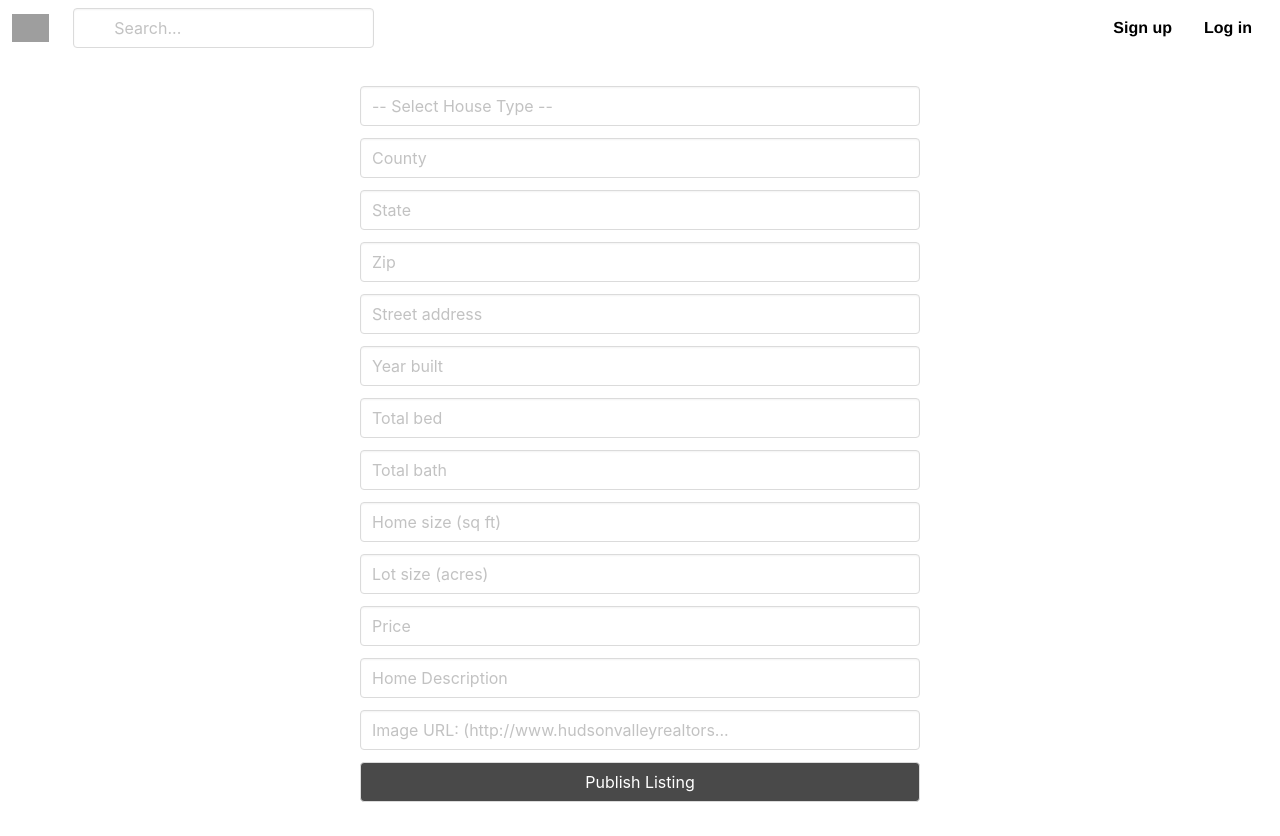
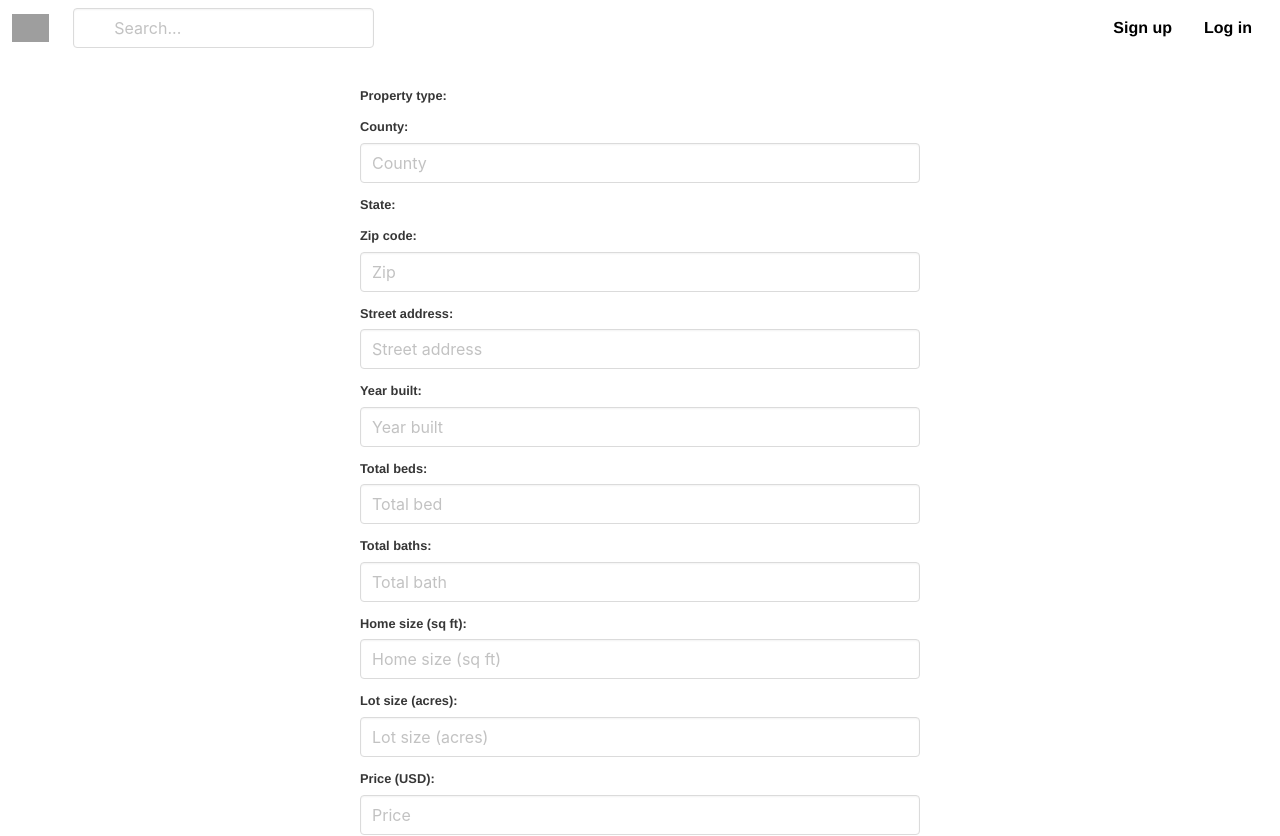
Before and after one commit to infiniteloom/project4-frontend, a Vue app: page /#/newlisting in a window 1280 px wide. Shown: the top 836 px of the page. Built offline with nearby package versions, Linux system fonts and the light colour scheme; grey boxes are pictures that could not be loaded.

Commit message:
creating select menus for state, beds, baths and house type. Testing for $attrs conditions to hide/show different buttons for the edit/create form.

```diff
--- a/src/components/Houseinfo.vue
+++ b/src/components/Houseinfo.vue
@@ -62,7 +62,7 @@ export default {
 }
 .house-info-image{
     width: 100%;
-    max-width: 300px;
+    max-width: 350px;
 }
 .house-info{
     padding-top: 5px;
--- a/src/views/CreateListing.vue
+++ b/src/views/CreateListing.vue
@@ -1,7 +1,10 @@
 <template>
 <div>
     <div class="create-listing-container">
-        <select class="input" v-if="$attrs.isCreateListing" $name="category_id" @change="onChange($event)">
+
+        <!-- House type (Select Menu)-->
+        <b-field  class="create-edit-fields" label="Property type:">
+            <select class="input" v-if="$attrs.isCreateListing" name="housetype" @change="selectType($event)">
                 <option class="input">{{placeholder.type}}</option>
                 <option value="Single Family">Single Family</option>
                 <option value="Condominium">Condominium</option>
@@ -9,47 +12,135 @@
                 <option value="Land">Land</option>
                 <option value="Apartment">Apartment</option>
             </select>
-        <b-field>
+        </b-field>
+
+        <!-- House type (Input Field)-->
+        <!-- <b-field v-if="$attrs.isEditListing" class="create-edit-fields" label="House type:">
             <b-input :placeholder="placeholder.type" v-model="newListing.type" type="text"></b-input>
-        </b-field>
-        <b-field>
+        </b-field> -->
+
+        <!-- County -->
+        <b-field class="create-edit-fields" label="County:">
             <b-input :placeholder="placeholder.county" v-model="newListing.county" type="text"></b-input>
         </b-field>
-        <b-field>
-            <b-input :placeholder="placeholder.state" v-model="newListing.state" type="text"></b-input>
+
+        <!-- State (Select Menu)-->
+        <b-field  class="create-edit-fields" label="State:">
+            <!-- <b-input v-if="$attrs.isEditListing" :placeholder="placeholder.state" v-model="newListing.state" type="text"></b-input> -->
+            <select class="input" v-if="$attrs.isCreateListing" name="state" @change="selectState($event)">
+                <option class="input">{{placeholder.state}}</option>
+                <option value="AL">Alabama</option>
+                <option value="AK">Alaska</option>
+                <option value="AZ">Arizona</option>
+                <option value="AR">Arkansas</option>
+                <option value="CA">California</option>
+                <option value="CO">Colorado</option>
+                <option value="CT">Connecticut</option>
+                <option value="DE">Delaware</option>
+                <option value="DC">District of Columbia</option>
+                <option value="FL">Florida</option>
+                <option value="GA">Georgia</option>
+                <option value="HI">Hawaii</option>
+                <option value="ID">Idaho</option>
+                <option value="IL">Illinois</option>
+                <option value="IN">Indiana</option>
+                <option value="IA">Iowa</option>
+                <option value="KS">Kansas</option>
+                <option value="KY">Kentucky</option>
+                <option value="LA">Louisiana</option>
+                <option value="ME">Maine</option>
+                <option value="MD">Maryland</option>
+                <option value="MA">Massachusetts</option>
+                <option value="MI">Michigan</option>
+                <option value="MN">Minnesota</option>
+                <option value="MS">Mississippi</option>
+                <option value="MO">Missouri</option>
+                <option value="MT">Montana</option>
+                <option value="NE">Nebraska</option>
+                <option value="NV">Nevada</option>
+                <option value="NH">New Hampshire</option>
+                <option value="NJ">New Jersey</option>
+                <option value="NM">New Mexico</option>
+                <option value="NY">New York</option>
+                <option value="NC">North Carolina</option>
+                <option value="ND">North Dakota</option>
+                <option value="OH">Ohio</option>
+                <option value="OK">Oklahoma</option>
+                <option value="OR">Oregon</option>
+                <option value="PA">Pennsylvania</option>
+                <option value="RI">Rhode Island</option>
+                <option value="SC">South Carolina</option>
+                <option value="SD">South Dakota</option>
+                <option value="TN">Tennessee</option>
+                <option value="TX">Texas</option>
+                <option value="UT">Utah</option>
+                <option value="VT">Vermont</option>
+                <option value="VA">Virginia</option>
+                <option value="WA">Washington</option>
+                <option value="WV">West Virginia</option>
+                <option value="WI">Wisconsin</option>
+                <option value="WY">Wyoming</option>
+            </select>
         </b-field>
-        <b-field>
+
+        <!-- Zip code -->
+        <b-field  class="create-edit-fields" label="Zip code:">
             <b-input :placeholder="placeholder.zip" v-model="newListing.zip" type="text"></b-input>
         </b-field>
-        <b-field>
+
+        <!-- Street address -->
+        <b-field  class="create-edit-fields" label="Street address:">
             <b-input :placeholder="placeholder.street" v-model="newListing.street" type="text"></b-input>
         </b-field>
-        <b-field>
+
+        <!-- Year Built -->
+        <b-field  class="create-edit-fields" label="Year built:">
             <b-input :placeholder="placeholder.year_built" v-model="newListing.year_built" type="text"></b-input>
         </b-field>
-        <b-field>
+
+        <!-- Total beds -->
+        <b-field  class="create-edit-fields" label="Total beds:">
             <b-input :placeholder="placeholder.bed" v-model="newListing.bed" type="text"></b-input>
         </b-field>
-        <b-field>
+
+        <!-- Total baths -->
+        <b-field  class="create-edit-fields" label="Total baths:">
             <b-input :placeholder="placeholder.bath" v-model="newListing.bath" type="text"></b-input>
         </b-field>
-        <b-field>
-            <b-input placeholder="Home size (sq ft)" v-model="newListing.home_size" type="text"></b-input>
+
+        <!-- Home Size  -->
+        <b-field  class="create-edit-fields" label="Home size (sq ft):">
+            <b-input :placeholder="placeholder.home_size" v-model="newListing.home_size" type="text"></b-input>
         </b-field>
-        <b-field>
-            <b-input placeholder="Lot size (acres)" v-model="newListing.lot_size" type="text"></b-input>
+
+        <!-- Lot Size -->
+        <b-field  class="create-edit-fields" label="Lot size (acres):">
+            <b-input :placeholder="placeholder.lot_size" v-model="newListing.lot_size" type="text"></b-input>
         </b-field>
-        <b-field>
-            <b-input placeholder="Price" v-model="newListing.price" type="text"></b-input>
+
+        <!-- Home Price -->
+        <b-field  class="create-edit-fields" label="Price (USD):">
+            <b-input :placeholder="placeholder.price" v-model="newListing.price" type="text"></b-input>
         </b-field>
-        <b-field>
-            <b-input placeholder="Home Description" v-model="newListing.description" type="text"></b-input>
+
+        <!-- Home Description -->
+        <b-field  class="create-edit-fields" label="Description:">
+            <b-input :placeholder="placeholder.description" v-model="newListing.description" type="text"></b-input>
         </b-field>
-        <b-field>
-            <b-input placeholder="Image URL: (http://www.hudsonvalleyrealtors..." v-model="newListing.image1" type="text"></b-input>
+
+        <!-- Image URL -->
+        <b-field  class="create-edit-fields" label="Image URL:">
+            <b-input :placeholder="placeholder.image1" v-model="newListing.image1" type="text"></b-input>
         </b-field>
-        <div class="form-button-container">
-             <b-button @click="createNewListing">Publish Listing</b-button>
+
+        <!-- Edit button -->
+        <div class="form-button-container" v-if="$attrs.isCreateListing">
+             <b-button @click="createNewListing">Publish listing</b-button>
+        </div>
+
+        <!-- Create button -->
+        <div class="form-button-container" v-if="$attrs.isEditListing">
+             <b-button @click="editListing">Publish changes</b-button>
         </div>
     </div>
 </div>
@@ -78,10 +169,10 @@ export default {
                 realtor : 2,
             },
             placeholder: {
-                type: '-- Select House Type --',
+                type: '-- Select Property Type --',
                 city: 'City ',
                 county: 'County ',
-                state: 'State ',
+                state: '-- Select State --',
                 zip : 'Zip ',
                 street : 'Street address',
                 year_built : 'Year built',
@@ -98,30 +189,33 @@ export default {
     },
     mounted: function() {
         if(this.$attrs.isEditListing){
-            console.log('this is the listing we want to edit: ', this.$attrs.singleListingInfo.lot_size)
-
+            // console.log('this is the listing we want to edit: ', this.$attrs.singleListingInfo.lot_size)
             let singleListing = this.$attrs.singleListingInfo
-            console.log('this is single listing stuff', singleListing.lot_size.toString())
-            this.placeholder.type= 'House type: ' + singleListing.type,
-            this.placeholder.city += ': ' + singleListing.city,
-            this.placeholder.county += ': ' + singleListing.county,
-            this.placeholder.state += ': ' + singleListing.state,
-            this.placeholder.zip += ': ' + singleListing.zip,
-            this.placeholder.street += ': ' + singleListing.street,
-            this.placeholder.year_built += ': ' + singleListing.year_built,
-            this.placeholder.bed += ': ' +  singleListing.bed.toString()
-            this.placeholder.bath += ': ' +  singleListing.bath.toString()
-            this.placeholder.home_size = ': ' + singleListing.home_size.toString() + 'sq ft',
+            // console.log('this is single listing stuff', singleListing.lot_size.toString())
+            this.placeholder.type= singleListing.type,
+            this.placeholder.city = singleListing.city,
+            this.placeholder.county = singleListing.county,
+            this.placeholder.state = singleListing.state,
+            this.placeholder.zip = singleListing.zip,
+            this.placeholder.street = singleListing.street,
+            this.placeholder.year_built = singleListing.year_built,
+            this.placeholder.bed = singleListing.bed.toString()
+            this.placeholder.bath = singleListing.bath.toString()
+            this.placeholder.home_size = singleListing.home_size.toString(),
             this.placeholder.lot_size = singleListing.lot_size.toString(),
-            this.placeholder.price += ': $' + singleListing.price.toString(),
-            this.placeholder.description =  singleListing.description,
+            this.placeholder.price = singleListing.price.toString(),
+            this.placeholder.description = singleListing.description,
             this.placeholder.image1 = singleListing.image1
         }
     },
     methods:{
-        onChange(event) {
-            console.log(event.target.value)
+        selectType(event) {
+            // console.log(event.target.value)
             this.newListing.type = event.target.value
+        },
+        selectState: function(event){
+            // console.log(event.target.value)
+            this.newListing.state = event.target.value
         },
         handleLogin: function(){
             fetch(`${this.$URL}/auth/users/login/`, {
@@ -142,9 +236,6 @@ export default {
             })
         },
         createNewListing: function(){
-            // console.log('this is the url in create new listing ', this.$URL)
-            // console.log('this is the token in create new listing ', this.$route.query.user.token)
-
             fetch(`${this.$URL}/api/listings/`, {
                 method: 'POST',
                 headers:{
@@ -178,7 +269,53 @@ export default {
             })
         },
         editListing: function(){
-            fetch(`${this.$URL}/api/listings/`, {
+            if(!this.newListing.type){
+                this.newListing.type = this.placeholder.type
+            }
+            if(!this.newListing.city){
+                this.newListing.city = this.placeholder.city
+            }
+            if(!this.newListing.county){
+                this.newListing.county = this.placeholder.county
+            }
+            if(!this.newListing.state){
+                this.newListing.state = this.placeholder.state
+            }
+            if(!this.newListing.zip){
+                this.newListing.zip = this.placeholder.zip
+            }
+            if(!this.newListing.street){
+                this.newListing.street = this.placeholder.street
+            }
+            if(!this.newListing.year_built){
+                this.newListing.year_built = this.placeholder.year_built
+            }
+            if(!this.newListing.bed){
+                this.newListing.bed = this.placeholder.bed
+            }
+            if(!this.newListing.bath){
+                this.newListing.bath = this.placeholder.bath
+            }
+            if(!this.newListing.home_size){
+                this.newListing.home_size = this.placeholder.home_size
+            }
+            if(!this.newListing.lot_size){
+                this.newListing.lot_size = this.placeholder.lot_size
+            }
+            if(!this.newListing.price){
+                this.newListing.price = this.placeholder.price
+            }
+            if(!this.newListing.description){
+                this.newListing.description = this.placeholder.description
+            }
+            if(!this.newListing.image1){
+                this.newListing.image1 = this.placeholder.image1
+            }
+            console.log('this is the placeholder type that is being assigned to new listing', this.placeholder.type)
+            console.log(this.newListing.type)
+            const id = this.$attrs.singleListingInfo.id
+
+            fetch(`${this.$URL}/api/listings/${id}/`, {
                 method: 'PUT',
                 headers:{
                 "Content-Type": "application/json",
@@ -206,7 +343,7 @@ export default {
             .then(response => response.json())
             .then(data => {
                 let editedListing = data
-                console.log('Successfully edited a listing: ', editedListing)
+                console.log('Successfully edited the listing: ', editedListing)
                 this.$emit("editedNewListing")
             })
         }
@@ -227,6 +364,9 @@ export default {
     margin: 0 auto;
     padding: 100px 20px 100px 20px;
 }
+.create-edit-fields label{
+    font-size: .8em;
+}
 .form-button-container button{
   width: 100%;
   margin: 0 auto;
```
Lines whose indentation alone changed are shown as unchanged.
